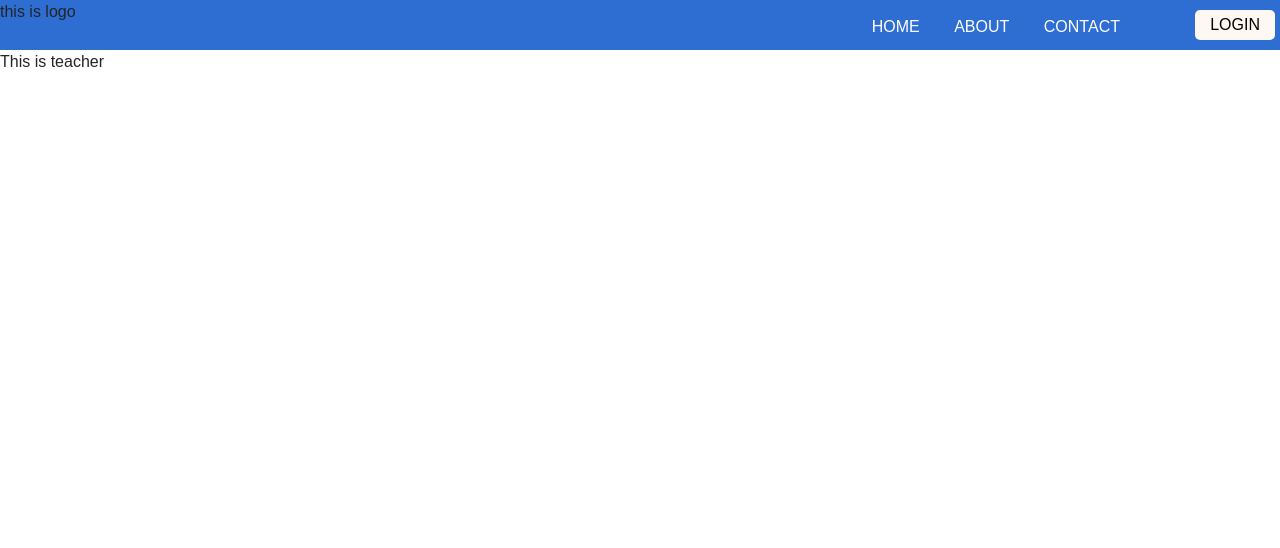
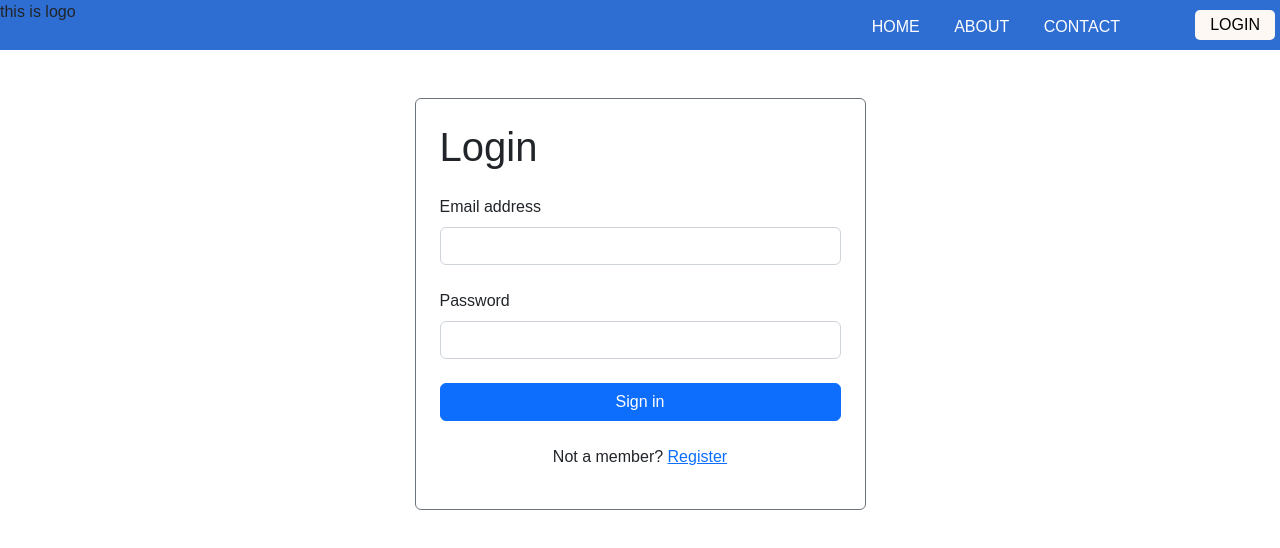
Before and after one commit to shakyasarthak/4th-sem-project, a Next.js app in the folder sem4project/: page /teacherLogin in a window 1280 px wide. Shown: the top 548 px of the page. Built offline with nearby package versions, Linux system fonts and the light colour scheme.

Commit message:
login page

```diff
--- a/sem4project/pages/teacherLogin.js
+++ b/sem4project/pages/teacherLogin.js
@@ -1,6 +1,68 @@
-function Home () {
-    return <>
-    <div>This is teacher</div></>
-}
+"use client";
 
-export default Home
+import Link from "next/link";
+import React, { useState } from "react";
+
+const teacherLogin = () => {
+  const [email, setEmail] = useState("");
+  const [password, setPassword] = useState("");
+
+  const submitHandler = (e) => {
+    e.preventDefault();
+  };
+
+  return (
+    <div className="container container-fluid">
+      <div className="row mt-5 d-flex justify-content-center">
+        <div className="col-10 col-lg-5 ">
+          <form
+            className="border border-secondary rounded p-4"
+            onSubmit={submitHandler}
+          >
+            <h1 className="mb-4">Login</h1>
+            <div className="form-outline mb-4">
+              <label className="form-label" for="email_field">
+                Email address
+              </label>
+              <input
+                type="email"
+                id="email_field"
+                className="form-control"
+                value={email}
+                onChange={(e) => setEmail(e.target.value)}
+              />
+            </div>
+
+            <div className="form-outline mb-4">
+              <label className="form-label" for="password_field">
+                Password
+              </label>
+              <input
+                type="password"
+                id="password_field"
+                className="form-control"
+                value={password}
+                onChange={(e) => setPassword(e.target.value)}
+              />
+            </div>
+
+            <button
+              type="submit"
+              className="btn btn-block w-100 btn-primary btn-block mb-4"
+            >
+              Sign in
+            </button>
+
+            <div className="text-center">
+              <p>
+                Not a member? <Link href="/register">Register</Link>
+              </p>
+            </div>
+          </form>
+        </div>
+      </div>
+    </div>
+  );
+};
+
+export default teacherLogin;
```
Also changed, not shown: sem4project/pages/adminLogin.js (+61 -5 lines), sem4project/pages/studentLogin.js (+66 -5 lines).
